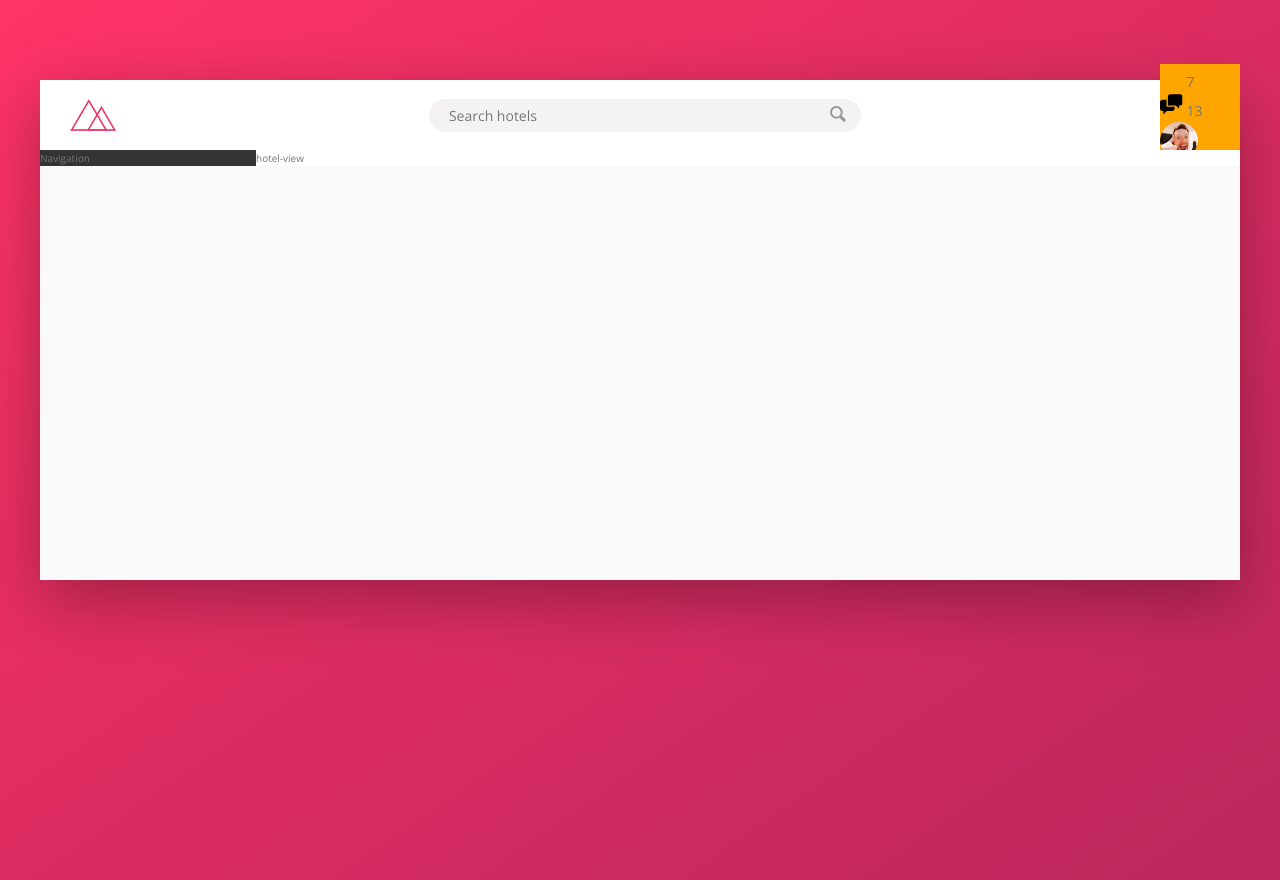
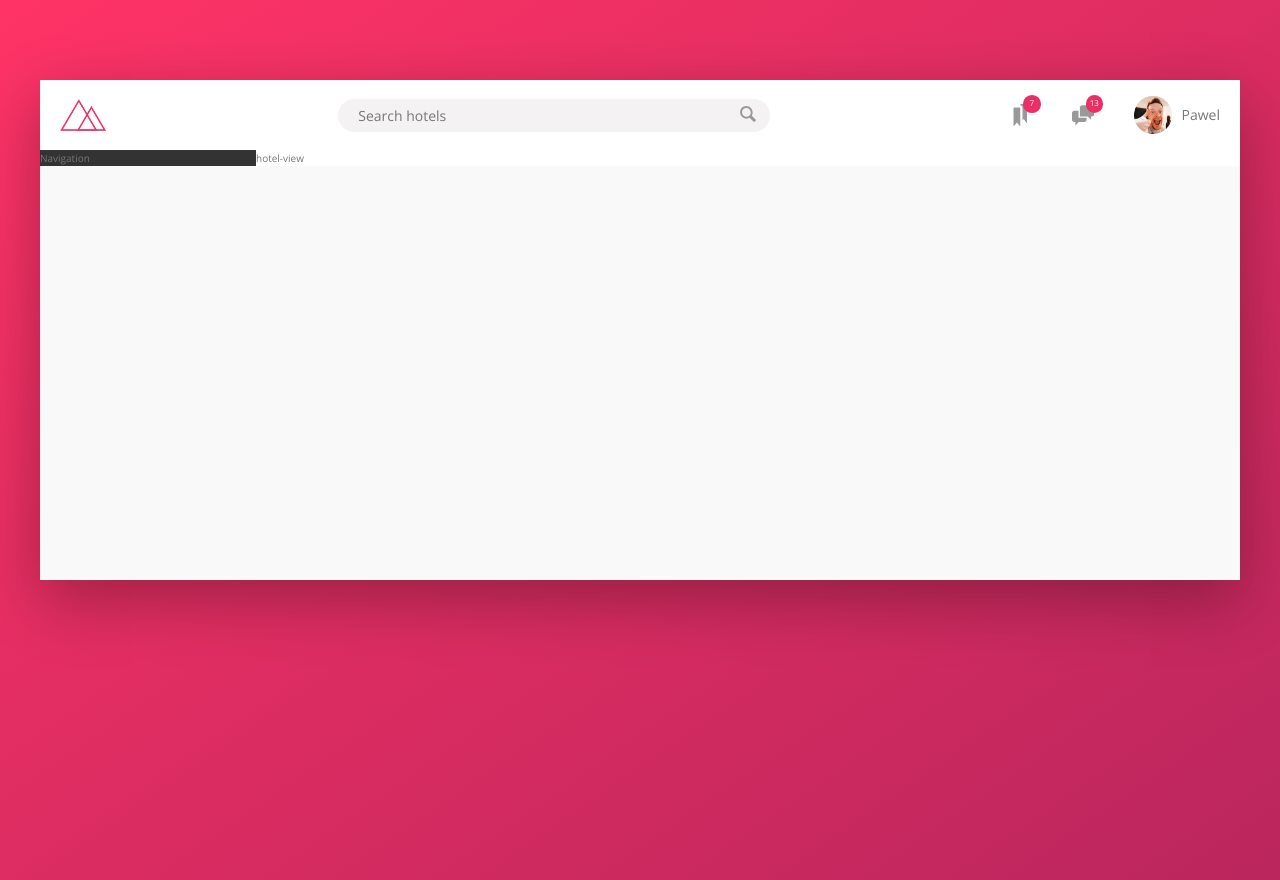
Before and after one commit to pawelczar/Tirllo-app, a website: page index.html in a window 1280 px wide. Drawn offline with nearby package versions, Linux system fonts and the light colour scheme.

Commit message:
finished styling header in index.html

```diff
--- a/index.html
+++ b/index.html
@@ -33,7 +33,7 @@
         <nav class="user-nav">
           <div class="user-nav__icon-box">
             <svg class="user-nav__icon">
-              <use xlink:href="img/sprites.svg#icon-bookmark"></use>
+              <use xlink:href="img/sprites.svg#icon-bookmarks"></use>
             </svg>
             <span class="user-nav__notification">7</span>
           </div>
--- a/sass/_components.scss
+++ b/sass/_components.scss
@@ -2,7 +2,7 @@
 ////LOGO
 .logo {
   height: 3.25rem;
-  margin-left: 3rem;
+  margin-left: 2rem;
 }
 
 ///////////////////////////////
@@ -63,26 +63,50 @@
 ///////////////////////////////
 ////USER NAV
 .user-nav {
-  background-color: orange;
-  &__icon-box {
+  display: flex;
+  align-items: center;
+  align-self: stretch;
+
+  & > * {
+    padding: 0 2rem;
+    cursor: pointer;
+    height: 100%;
+    display: flex;
+    align-items: center;
+  }
+
+  & > *:hover {
+    background-color: var(--color-grey-light-2);
   }
 
   &__icon {
     height: 2.25rem;
     width: 2.25rem;
+    fill: var(--color-grey-dark-3);
+  }
+
+  &__icon-box {
+    position: relative;
   }
 
   &__notification {
-  }
-
-  &__user {
+    font-size: 0.8rem;
+    height: 1.75rem;
+    width: 1.75rem;
+    border-radius: 50%;
+    background-color: var(--color-primary);
+    color: #fff;
+    position: absolute;
+    top: 1.5rem;
+    right: 1.1rem;
+    display: flex;
+    justify-content: center;
+    align-items: center;
   }
 
   &__user-photo {
     height: 3.75rem;
     border-radius: 50%;
-  }
-
-  &__user-name {
+    margin-right: 1rem;
   }
 }
```
Also changed, not shown: css/style.css.
